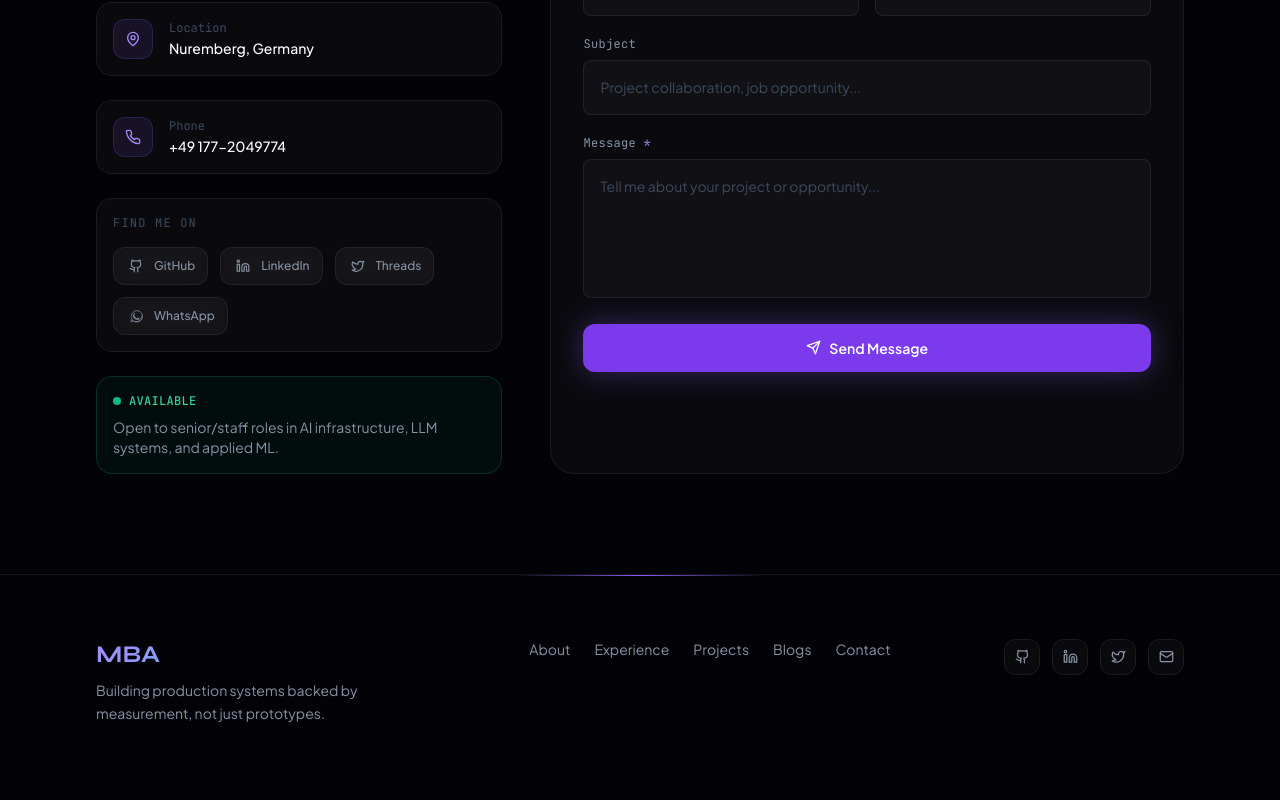
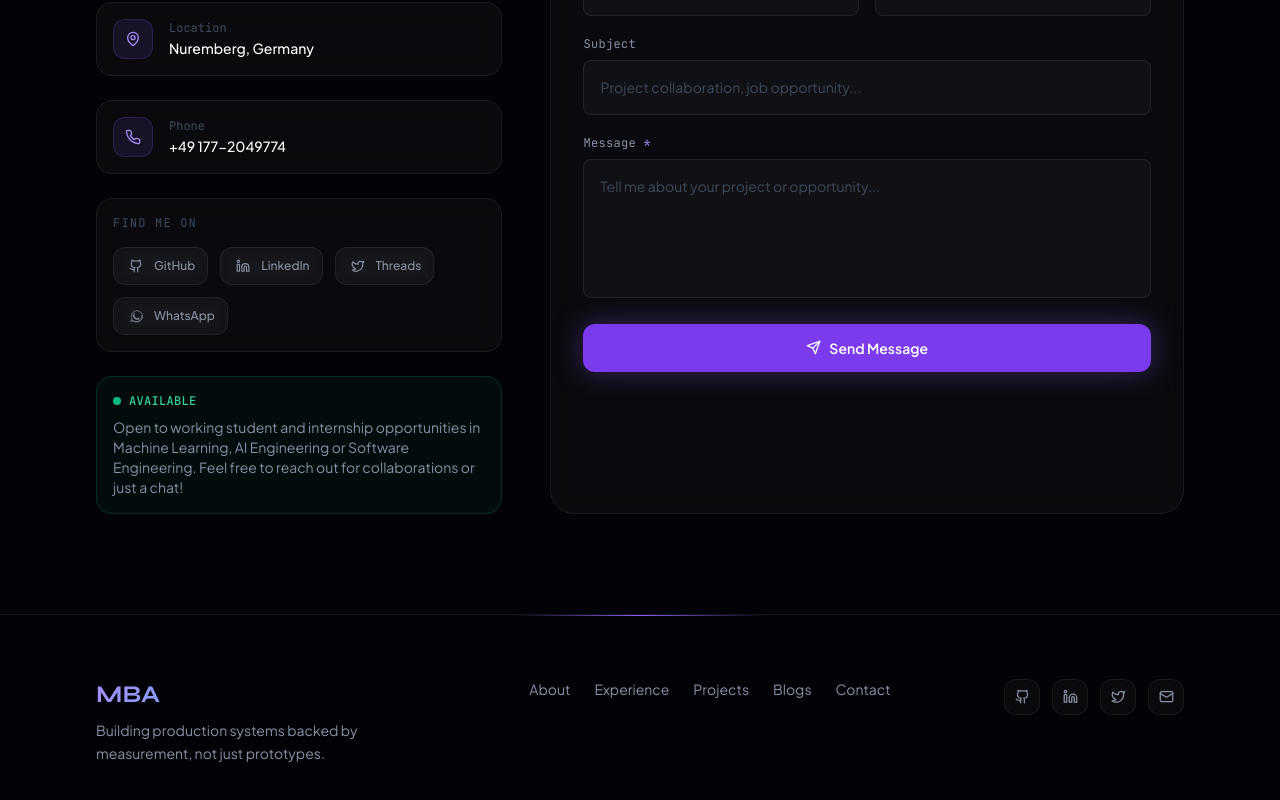
Before and after one commit to Bilal-01/portfolio, a React (Vite) app: page / in a window 1280 px wide. Shown: the part 7936-8736 px from the top of the page. Built offline with nearby package versions, Linux system fonts and the light colour scheme.

Commit message:
Fix resume and contact details

```diff
--- a/src/components/sections/Contact.jsx
+++ b/src/components/sections/Contact.jsx
@@ -186,7 +186,7 @@ export default function Contact() {
                 </span>
               </div>
               <p className="text-[var(--text-muted)] text-sm">
-                Open to senior/staff roles in AI infrastructure, LLM systems, and applied ML.
+                Open to working student and internship opportunities in Machine Learning, AI Engineering or Software Engineering. Feel free to reach out for collaborations or just a chat!
               </p>
             </motion.div>
           </div>
```
Also changed, not shown: 1 other file (tests, documents, lock files or other folders).
